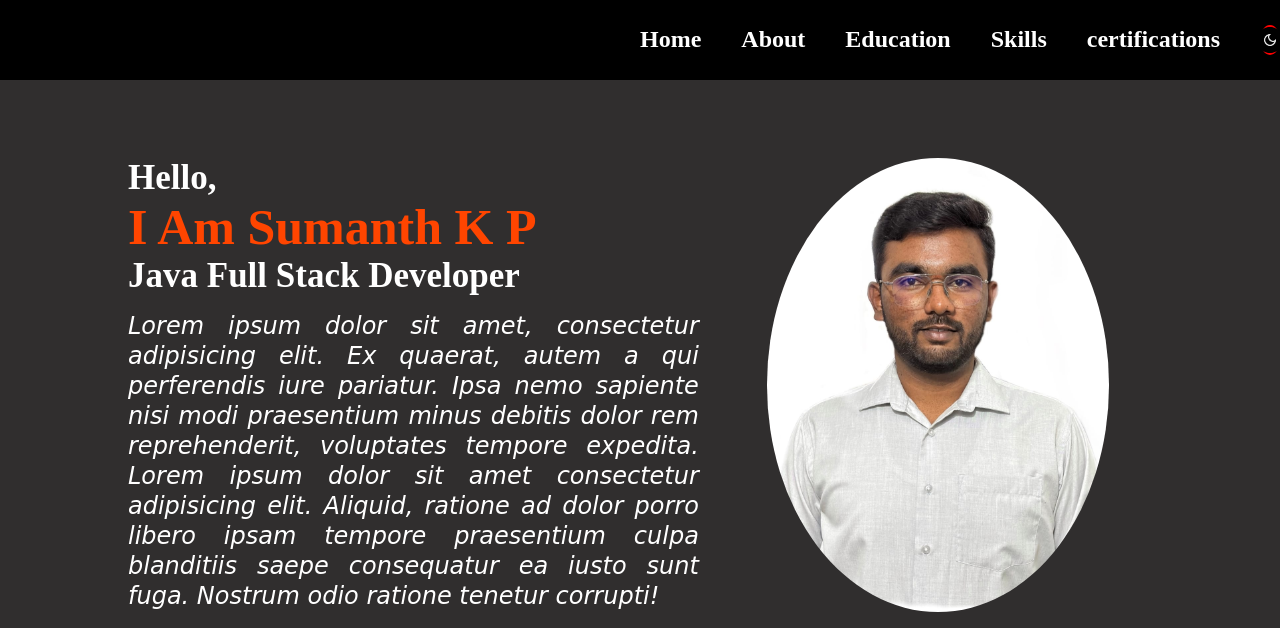
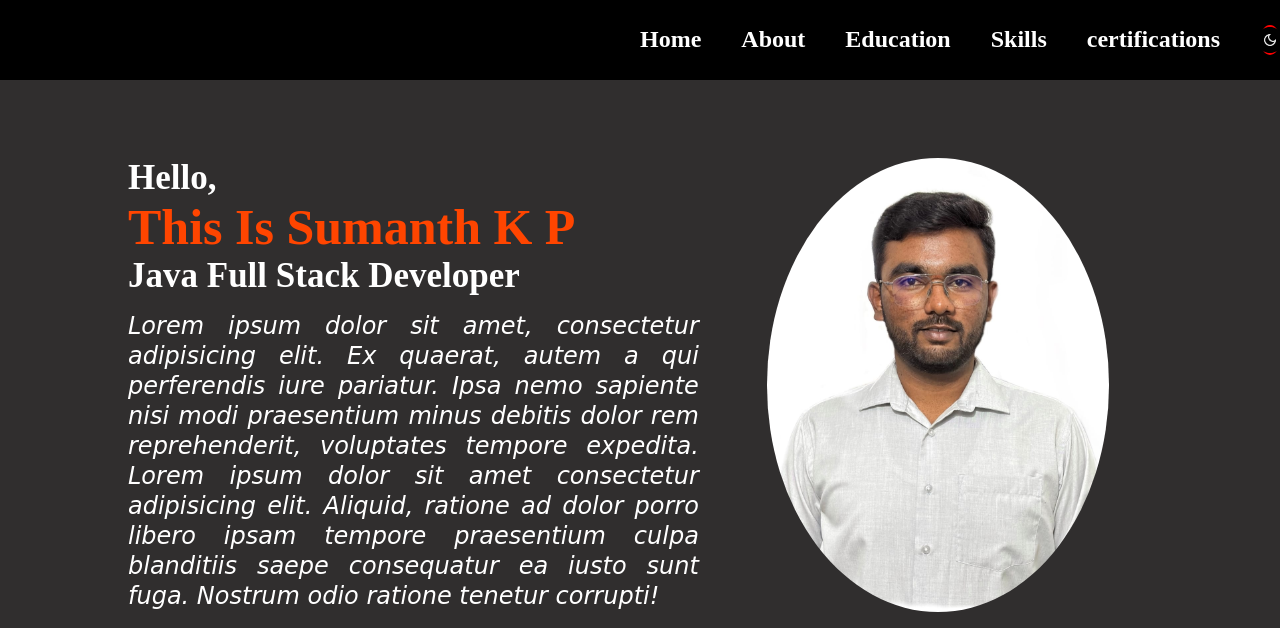
Before and after one commit to SumanthKP4995/Portfolio, a plain HTML site: page index.html in a window 1280 px wide. Shown: the top 628 px of the page. Drawn offline with Linux system fonts and the light colour scheme.

Commit message:
pushing files from VM

```diff
--- a/index.html
+++ b/index.html
@@ -36,7 +36,7 @@
         <div class="main-container">
             <div class="info">
                 <h2>Hello,</h2>
-                <h1>I am sumanth k p</h1>
+                <h1>this is sumanth k p</h1>
                 <h2>java full stack developer</h2>
                 <p>Lorem ipsum dolor sit amet, consectetur adipisicing elit. Ex quaerat, autem a qui perferendis iure
                     pariatur. Ipsa nemo sapiente nisi modi praesentium minus debitis dolor rem reprehenderit, voluptates
```
Also changed, not shown: test.txt (added).
